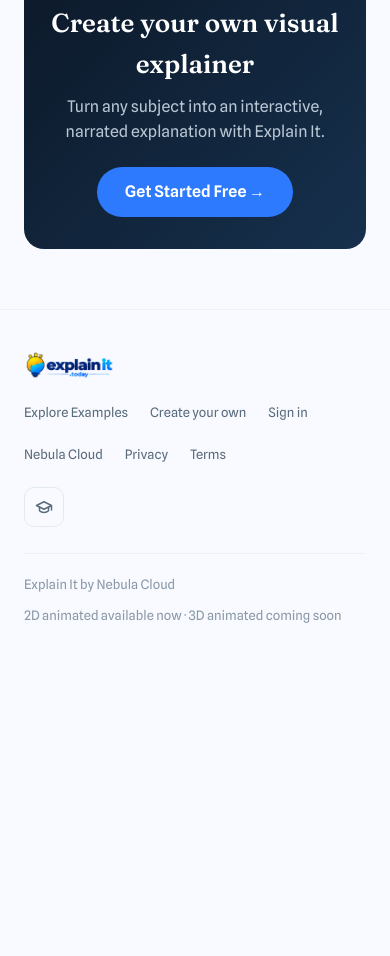
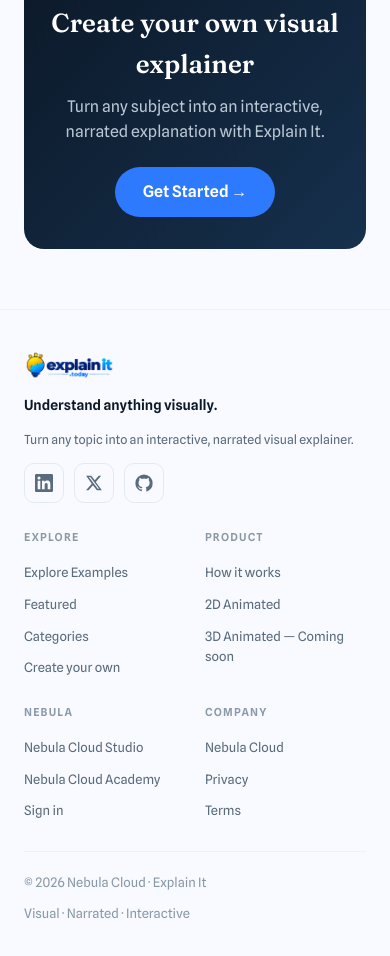
Before and after one commit to studio-public-demos/explain-it-examples, a plain HTML site: page index.html in a window 390 px wide. Shown: the part 7101-8057 px from the top of the page. Before the commit the page ends 7759 px from the top, so only its background shows below. Drawn offline with Linux system fonts and the light colour scheme.

Commit message:
feat(footer): Studio-inspired 4-column footer for explainit.today
- CTA band; brand tagline+description; verified social (LinkedIn/X/GitHub) reused verbatim from nebulacloud.studio footer with aria-labels + 40x40 targets.
- Columns: Explore / Product (anchors #content #cats #how) / Nebula / Company.
- Privacy/Terms -> verified nebulacloud.studio/*.html (local files were 404).
- Academy kept as normal Nebula link, not social identity.
- Responsive 5/3/2 cols. Catalogue + /share deck architecture untouched (index.html only).

```diff
--- a/index.html
+++ b/index.html
@@ -118,10 +118,14 @@
   .cta-band a:hover{transform:translateY(-2px);box-shadow:0 10px 28px rgba(45,122,255,.4)}
 
   footer.site{border-top:1px solid var(--border-soft);padding:40px 0 32px;color:var(--gray-lt);font-size:13px}
-  footer.site .ftop{display:flex;align-items:flex-start;justify-content:space-between;gap:28px;flex-wrap:wrap;margin-bottom:26px}
+  footer.site .fcols{display:grid;grid-template-columns:1.6fr 1fr 1fr 1fr 1fr;gap:32px;align-items:start;margin-bottom:30px}
+  footer.site .fcol{display:flex;flex-direction:column;gap:11px}
+  footer.site .fcol h4{margin:0 0 4px;font-size:11px;font-weight:700;letter-spacing:1.2px;text-transform:uppercase;color:var(--gray-lt)}
+  footer.site .fcol-brand{gap:14px;max-width:280px}
   footer.site .fbrand{display:flex;align-items:center;gap:10px;font-weight:600;color:var(--navy)}
   footer.site .fbrand .mark{width:26px;height:26px;border-radius:7px;background:linear-gradient(135deg,var(--blue),#00aeef);display:flex;align-items:center;justify-content:center;color:#fff;font-size:13px}
-  footer.site .flinks{display:flex;gap:22px;flex-wrap:wrap}
+  footer.site .ftagline{margin:0;color:var(--navy);font-weight:600;font-size:14px}
+  footer.site .fdesc{margin:0;color:var(--gray);font-size:12.5px;line-height:1.55}
   footer.site a{color:var(--gray);transition:color .15s}
   footer.site a:hover{color:var(--navy)}
   footer.site .fsocial{display:flex;gap:10px;align-items:center}
@@ -135,8 +139,13 @@
     .brand .logo{height:28px}
     .grid,.grid.featured{grid-template-columns:1fr}
     .cta-band .inner{padding:32px 20px}
-    footer.site .ftop{flex-direction:column;gap:22px}
+    footer.site .fcols{grid-template-columns:1fr 1fr;gap:26px 20px}
+    footer.site .fcol-brand{grid-column:1 / -1;max-width:none}
     footer.site .fbottom{flex-direction:column;align-items:flex-start;gap:10px}
+  }
+  @media(min-width:641px) and (max-width:900px){
+    footer.site .fcols{grid-template-columns:1fr 1fr 1fr;gap:28px}
+    footer.site .fcol-brand{grid-column:1 / -1;max-width:none}
   }
 </style>
 </head>
@@ -157,7 +166,7 @@
   </div>
 </header>
 
-<section class="hero">
+<section class="hero" id="how">
   <div class="wrap">
     <span class="eyebrow"><span>✦</span> Explain It</span>
     <h1>Interactive Visual Explainers</h1>
@@ -196,39 +205,67 @@
   <div class="inner">
     <h3>Create your own visual explainer</h3>
     <p>Turn any subject into an interactive, narrated explanation with Explain It.</p>
-    <a href="https://app.nebulacloud.studio/auth/sign-up" target="_blank" rel="noopener">Get Started Free →</a>
+    <a href="https://app.nebulacloud.studio/auth/sign-up" target="_blank" rel="noopener">Get Started →</a>
   </div>
 </div>
 
 <footer class="site">
   <div class="wrap">
-    <div class="ftop">
-      <div class="fbrand"><img src="assets/brand/header-400w.png" alt="Explain It" style="height:30px;width:auto;display:block"></div>
-      <div class="flinks">
+    <div class="fcols">
+      <div class="fcol fcol-brand">
+        <div class="fbrand"><img src="assets/brand/header-400w.png" alt="Explain It" style="height:30px;width:auto;display:block"></div>
+        <p class="ftagline">Understand anything visually.</p>
+        <p class="fdesc">Turn any topic into an interactive, narrated visual explainer.</p>
+        <!--
+          SOCIAL IDENTITY — Nebula Cloud Studio. URLs reused verbatim from the
+          nebulacloud.studio footer (verified, not fabricated). Do NOT invent handles.
+        -->
+        <div class="fsocial" id="fsocial">
+          <a href="https://www.linkedin.com/company/nebula-cloud-studio/" target="_blank" rel="noopener" aria-label="Nebula Cloud Studio on LinkedIn" title="LinkedIn">
+            <svg viewBox="0 0 24 24" fill="currentColor" aria-hidden="true"><path d="M20.45 20.45h-3.56v-5.57c0-1.33-.02-3.04-1.85-3.04-1.85 0-2.14 1.45-2.14 2.94v5.67H9.35V9h3.41v1.56h.05c.47-.9 1.63-1.85 3.37-1.85 3.6 0 4.27 2.37 4.27 5.46v6.28zM5.34 7.43a2.06 2.06 0 110-4.13 2.06 2.06 0 010 4.13zM7.12 20.45H3.56V9h3.56v11.45zM22.22 0H1.77C.79 0 0 .77 0 1.73v20.54C0 23.22.79 24 1.77 24h20.45c.98 0 1.78-.78 1.78-1.73V1.73C24 .77 23.2 0 22.22 0z"/></svg>
+          </a>
+          <a href="https://x.com/nebulacloudhpc" target="_blank" rel="noopener" aria-label="Nebula Cloud Studio on X" title="X">
+            <svg viewBox="0 0 24 24" fill="currentColor" aria-hidden="true"><path d="M18.24 2.25h3.31l-7.23 8.26L22.5 21.75h-6.66l-5.22-6.82-5.97 6.82H1.34l7.73-8.84L1.5 2.25h6.83l4.71 6.23 5.2-6.23zm-1.16 17.52h1.83L7.01 4.13H5.04l12.04 15.64z"/></svg>
+          </a>
+          <a href="https://github.com/nebulacloudstudio" target="_blank" rel="noopener" aria-label="Nebula Cloud Studio on GitHub" title="GitHub">
+            <svg viewBox="0 0 24 24" fill="currentColor" aria-hidden="true"><path d="M12 .5A11.5 11.5 0 00.5 12a11.5 11.5 0 007.86 10.92c.58.1.79-.25.79-.56v-2c-3.2.7-3.88-1.37-3.88-1.37-.53-1.34-1.3-1.7-1.3-1.7-1.06-.72.08-.71.08-.71 1.17.08 1.78 1.2 1.78 1.2 1.04 1.79 2.74 1.27 3.4.97.11-.76.41-1.27.74-1.56-2.55-.29-5.23-1.28-5.23-5.68 0-1.26.45-2.28 1.19-3.09-.12-.29-.52-1.46.11-3.05 0 0 .97-.31 3.18 1.18a11 11 0 015.8 0c2.2-1.49 3.17-1.18 3.17-1.18.63 1.59.23 2.76.11 3.05.74.81 1.19 1.83 1.19 3.09 0 4.41-2.69 5.38-5.25 5.67.42.37.8 1.1.8 2.22v3.29c0 .31.21.67.8.56A11.5 11.5 0 0023.5 12 11.5 11.5 0 0012 .5z"/></svg>
+          </a>
+        </div>
+      </div>
+
+      <nav class="fcol" aria-label="Explore">
+        <h4>Explore</h4>
         <a href="./">Explore Examples</a>
+        <a href="#content">Featured</a>
+        <a href="#cats">Categories</a>
         <a href="https://app.nebulacloud.studio/auth/sign-up" target="_blank" rel="noopener">Create your own</a>
+      </nav>
+
+      <nav class="fcol" aria-label="Product">
+        <h4>Product</h4>
+        <a href="#how">How it works</a>
+        <a href="#how">2D Animated</a>
+        <a href="#how">3D Animated — Coming soon</a>
+      </nav>
+
+      <nav class="fcol" aria-label="Nebula">
+        <h4>Nebula</h4>
+        <a href="https://nebulacloud.studio" target="_blank" rel="noopener">Nebula Cloud Studio</a>
+        <a href="https://nebulacloud.academy" target="_blank" rel="noopener">Nebula Cloud Academy</a>
         <a href="https://app.nebulacloud.studio/auth/sign-in" target="_blank" rel="noopener">Sign in</a>
+      </nav>
+
+      <nav class="fcol" aria-label="Company">
+        <h4>Company</h4>
         <a href="https://nebulacloud.studio" target="_blank" rel="noopener">Nebula Cloud</a>
-        <a href="privacy.html">Privacy</a>
-        <a href="terms.html">Terms</a>
-      </div>
-      <!--
-        SOCIAL LINKS — Nebula Cloud Academy (identity: nebulacloud.academy).
-        Only verified destinations are rendered. Specific platform handles
-        (Instagram / LinkedIn / X / YouTube) are NOT hard-coded here because they
-        could not be verified at build time — per directive, no fabricated URLs.
-        When operator supplies verified handles, add <a> entries inside .fsocial
-        with matching aria-label + visible icon; keep the 40x40 touch target.
-      -->
-      <div class="fsocial" id="fsocial">
-        <a href="https://nebulacloud.academy" target="_blank" rel="noopener" aria-label="Nebula Cloud Academy" title="Nebula Cloud Academy">
-          <svg viewBox="0 0 24 24" fill="none" stroke="currentColor" stroke-width="2" stroke-linecap="round" stroke-linejoin="round"><path d="M22 10v6M2 10l10-5 10 5-10 5z"/><path d="M6 12v5c3 3 9 3 12 0v-5"/></svg>
-        </a>
-      </div>
+        <a href="https://nebulacloud.studio/privacy.html" target="_blank" rel="noopener">Privacy</a>
+        <a href="https://nebulacloud.studio/terms.html" target="_blank" rel="noopener">Terms</a>
+      </nav>
     </div>
+
     <div class="fbottom">
-      <div>Explain It by Nebula Cloud</div>
-      <div>2D animated available now · 3D animated coming soon</div>
+      <div>© 2026 Nebula Cloud · Explain It</div>
+      <div>Visual · Narrated · Interactive</div>
     </div>
   </div>
 </footer>
```
